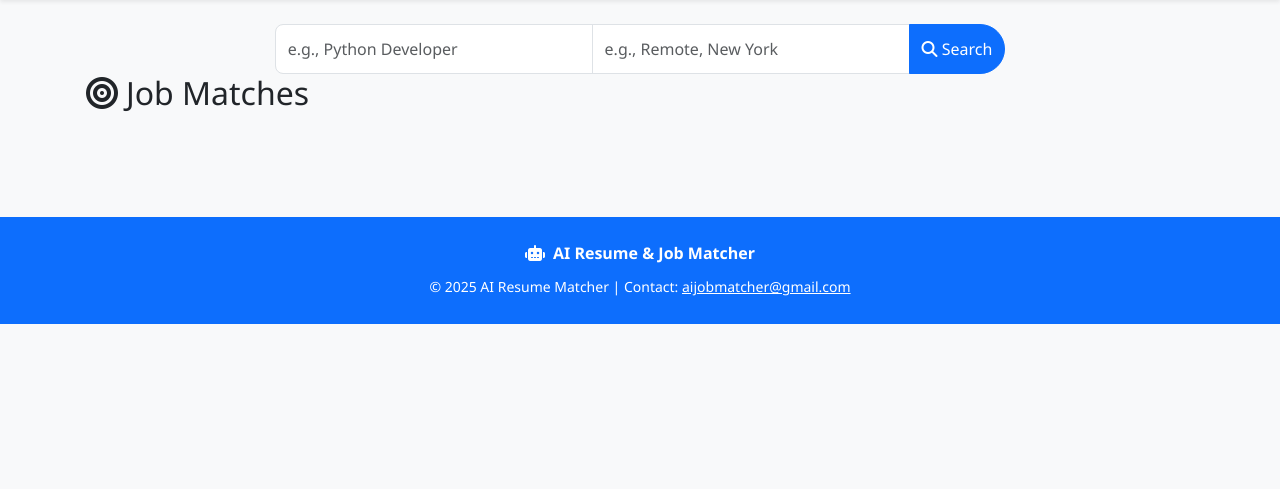
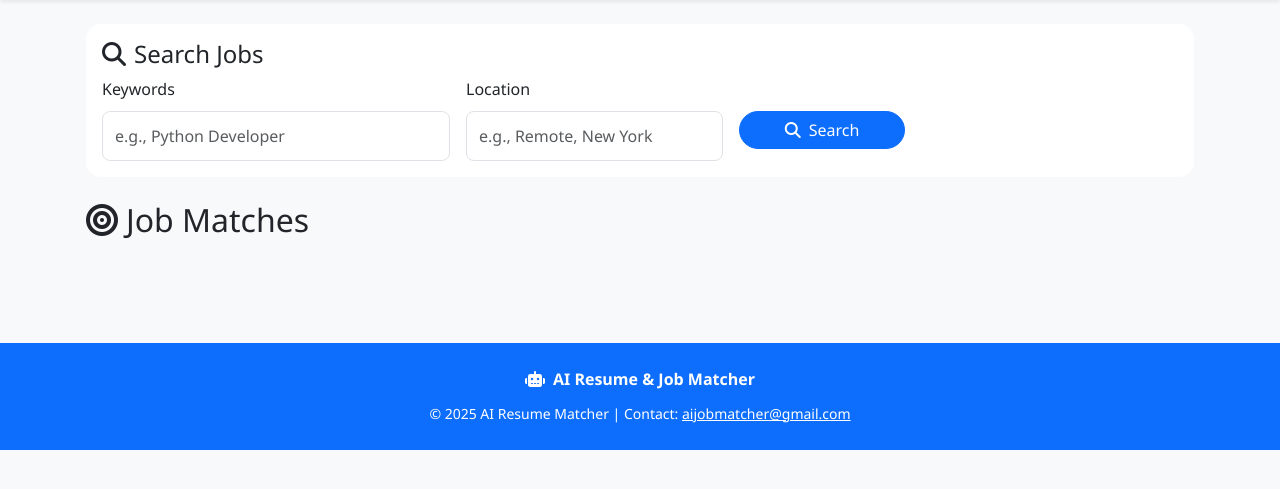
Before and after one commit to VarshithaSaiN/ai_resume_job_matcher, a Flask app: template frontend/templates/job_matches.html in a window 1280 px wide. Shown: the part 64-553 px from the top of the page. Run offline with Flask 3, Linux system fonts and the light colour scheme; the template is opened without the code that fills it, so the values that code supplies are empty; some libraries are stand-ins or nearby versions.

Commit message:
Update job_matches.html

```diff
--- a/frontend/templates/job_matches.html
+++ b/frontend/templates/job_matches.html
@@ -5,21 +5,31 @@
 
 {% block content %}
 <div class="container py-4">
-    <div class="row justify-content-center">
-        <div class="col-md-8">
-            <form method="GET" action="{{ url_for('match_jobs', resume_id=resume_id) }}">
-                <div class="input-group">
-                    <input type="text" name="q" class="form-control"
-                           placeholder="e.g., Python Developer"
-                           value="{{ request.args.get('q', '') }}">
-                    <input type="text" name="location" class="form-control"
-                           placeholder="e.g., Remote, New York"
-                           value="{{ request.args.get('location', '') }}">
-                    <button class="btn btn-primary" type="submit">
-                        <i class="fas fa-search"></i> Search
-                    </button>
+    <div class="row mb-4">
+        <div class="col-12">
+            <div class="card">
+                <div class="card-body">
+                    <h4><i class="fas fa-search me-2"></i>Search Jobs</h4>
+                    <form method="GET" class="row g-3">
+                        <div class="col-md-4">
+                            <label for="q" class="form-label">Keywords</label>
+                            <input type="text" class="form-control" id="q" name="q"
+                                   value="{{ query }}" placeholder="e.g., Python Developer">
+                        </div>
+                        <div class="col-md-3">
+                            <label for="location" class="form-label">Location</label>
+                            <input type="text" class="form-control" id="location" name="location"
+                                   value="{{ location }}" placeholder="e.g., Remote, New York">
+                        </div>
+                        <div class="col-md-2">
+                            <label class="form-label">&nbsp;</label>
+                            <button type="submit" class="btn btn-primary d-block w-100">
+                                <i class="fas fa-search me-2"></i>Search
+                            </button>
+                        </div>
+                    </form>
                 </div>
-            </form>
+            </div>
         </div>
     </div>
     <div class="row">
```
